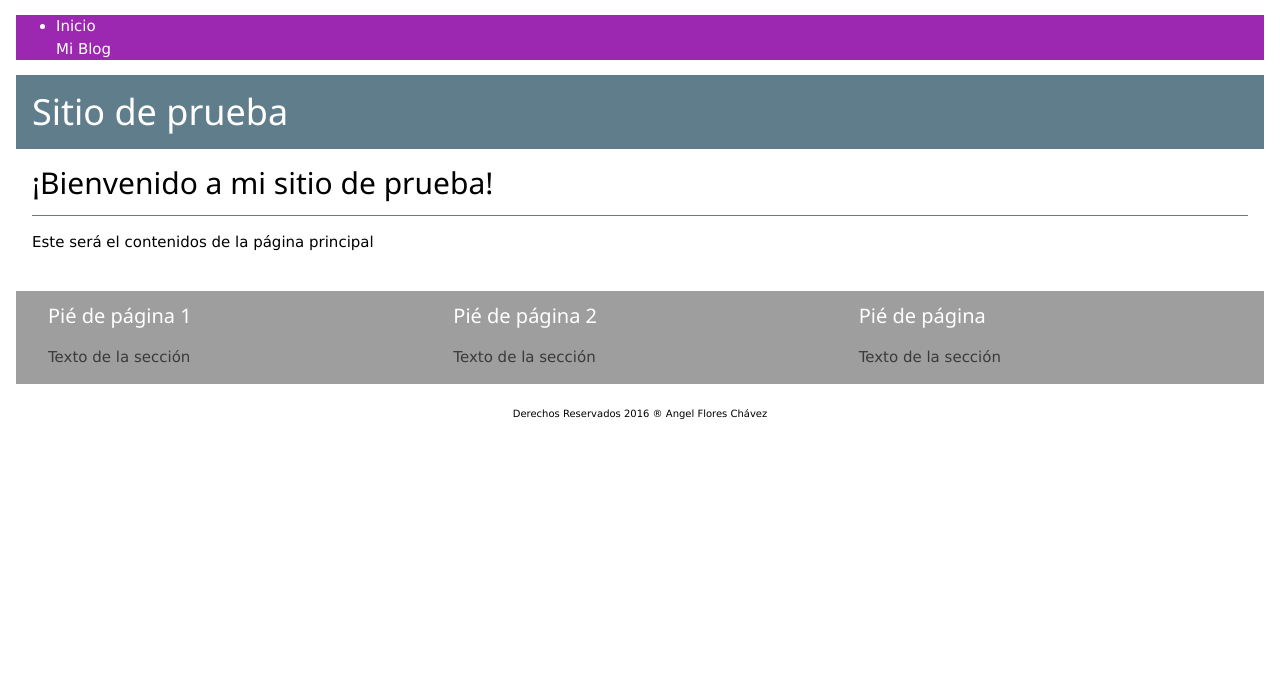
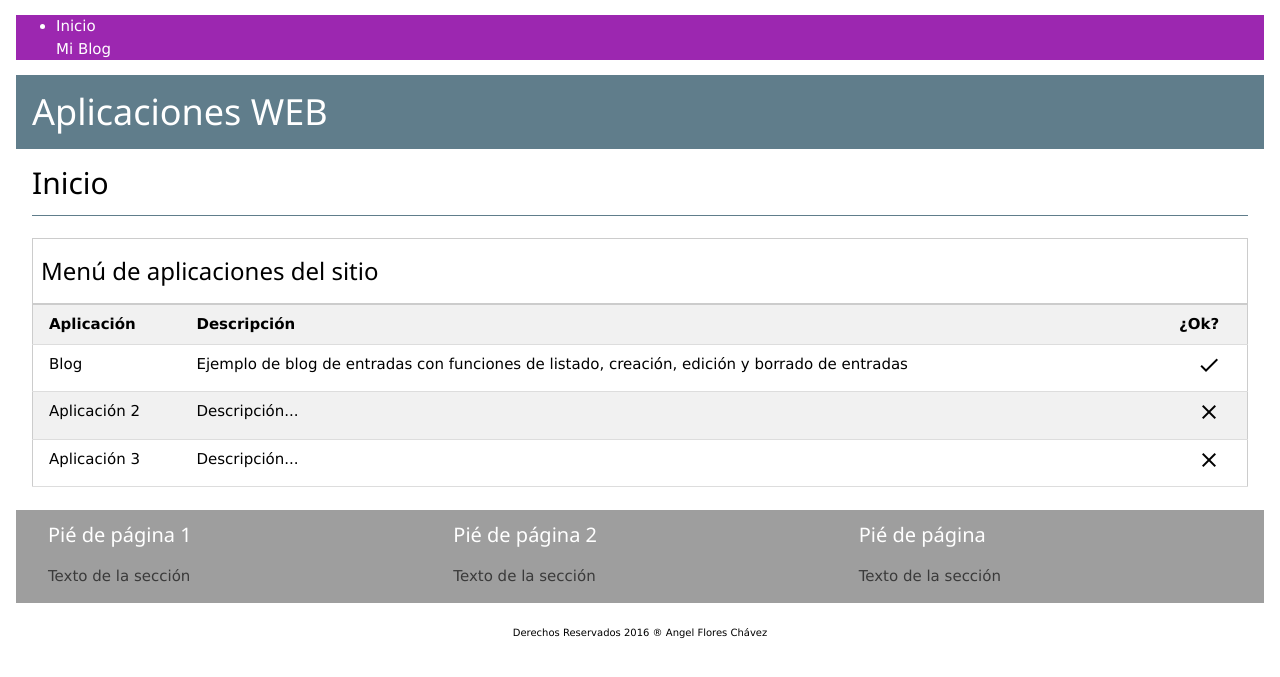
Before and after one commit to cereus/my-first-blog, a Django app: page / in a window 1280 px wide. Shown: the top 677 px of the page. Run offline with Django 3.2, Linux system fonts and the light colour scheme.

Commit message:
Se agregó función para borrar entradas y se hicieron ajustes al diseño general de la página.

```diff
--- a/blog/templates/blog/base.html
+++ b/blog/templates/blog/base.html
@@ -5,6 +5,7 @@
     <title>AFC</title>
     <meta name="viewport" content="width=device-width, initial-scale=1">
     <link rel="stylesheet" href="http://www.w3schools.com/lib/w3.css">
+    <link rel="stylesheet" href="https://fonts.googleapis.com/icon?family=Material+Icons">
 
     <style>
         .w3-form, label, input, textarea {
@@ -36,7 +37,7 @@
 
     <!-- Encabezado -->
     <header class="w3-container w3-blue-grey">
-        <h1>Sitio de prueba</h1>
+        <h1>Aplicaciones WEB</h1>
     </header>
 
     <!-- Contenido variable de cada página -->
--- a/blog/templates/blog/post_edit.html
+++ b/blog/templates/blog/post_edit.html
@@ -13,8 +13,8 @@
 
 <form method="POST" class="w3-card-4 w3-padding-medium">{% csrf_token %}
     {{ form.as_p }}
-    <button type="submit" class="w3-btn w3-khaki">Guardar</button>
-    <button class="w3-btn w3-khaki"><a href="/blog">Cerrar</a></button>
+    <button type="submit" class="w3-btn w3-purple">Guardar</button>
+    <button class="w3-btn w3-purple"><a href="/blog">Cerrar</a></button>
 </form>
 {% endblock %}
 
--- a/blog/templates/index.html
+++ b/blog/templates/index.html
@@ -11,12 +11,39 @@
 {% block content %}
 
     <div class="w3-border-bottom w3-border-blue-grey">
-    <h2>¡Bienvenido a mi sitio de prueba!</h2>
+    <h2>Inicio</h2>
+    </div>
+    <br>
+    <div class="w3-container w3-border w3-padding-small">
+        <h3>Menú de aplicaciones del sitio</h3>
     </div>
 
-    <div style="w3-container">
-        <p>Este será el contenidos de la página principal</p>
-    </div>
+    <table class="w3-table w3-striped w3-bordered w3-border w3-hoverable">
+        <thead>
+        <tr class="w3-light-grey">
+          <th>Aplicación</th>
+          <th>Descripción</th>
+          <th>¿Ok?</th>
+        </tr>
+        </thead>
+        <tr>
+          <td><a href="{% url 'blog.views.post_list' %}">Blog</td>
+          <td><a href="{% url 'blog.views.post_list' %}">Ejemplo de blog de entradas con funciones de listado,
+              creación, edición y borrado de entradas</td>
+          <td><a href="{% url 'blog.views.post_list' %}"><center><i class="material-icons">check</i></center></td>
+        </tr>
+        <tr>
+          <td>Aplicación 2</td>
+          <td>Descripción...</td>
+          <td><center><i class="material-icons">clear</i></center></td>
+        </tr>
+        <tr>
+          <td>Aplicación 3</td>
+          <td>Descripción...</td>
+          <td><center><i class="material-icons">clear</i></center></td>
+        </tr>
+    </table>
+
 
 {% endblock content %}
 
--- a/blog/urls.py
+++ b/blog/urls.py
@@ -7,4 +7,6 @@ urlpatterns = [
     url(r'^post/new/$', views.post_new, name='post_new'),
     url(r'^post/(?P<pk>[0-9]+)/edit/$', views.post_edit, name='post_edit'),
     url(r'^drafts/$', views.post_draft_list, name='post_draft_list'),
+    url(r'^post/(?P<pk>\d+)/publish/$', views.post_publish, name='post_publish'),
+    url(r'^post/(?P<pk>\d+)/remove/$', views.post_remove, name='post_remove'),
 ]
```
Also changed, not shown: blog/templates/blog/post_detail.html (+17 -6 lines), blog/templates/blog/post_draft_list.html (+6 -3 lines), blog/templates/blog/post_list.html (+4 -3 lines), blog/views.py (+13 -1 lines).
